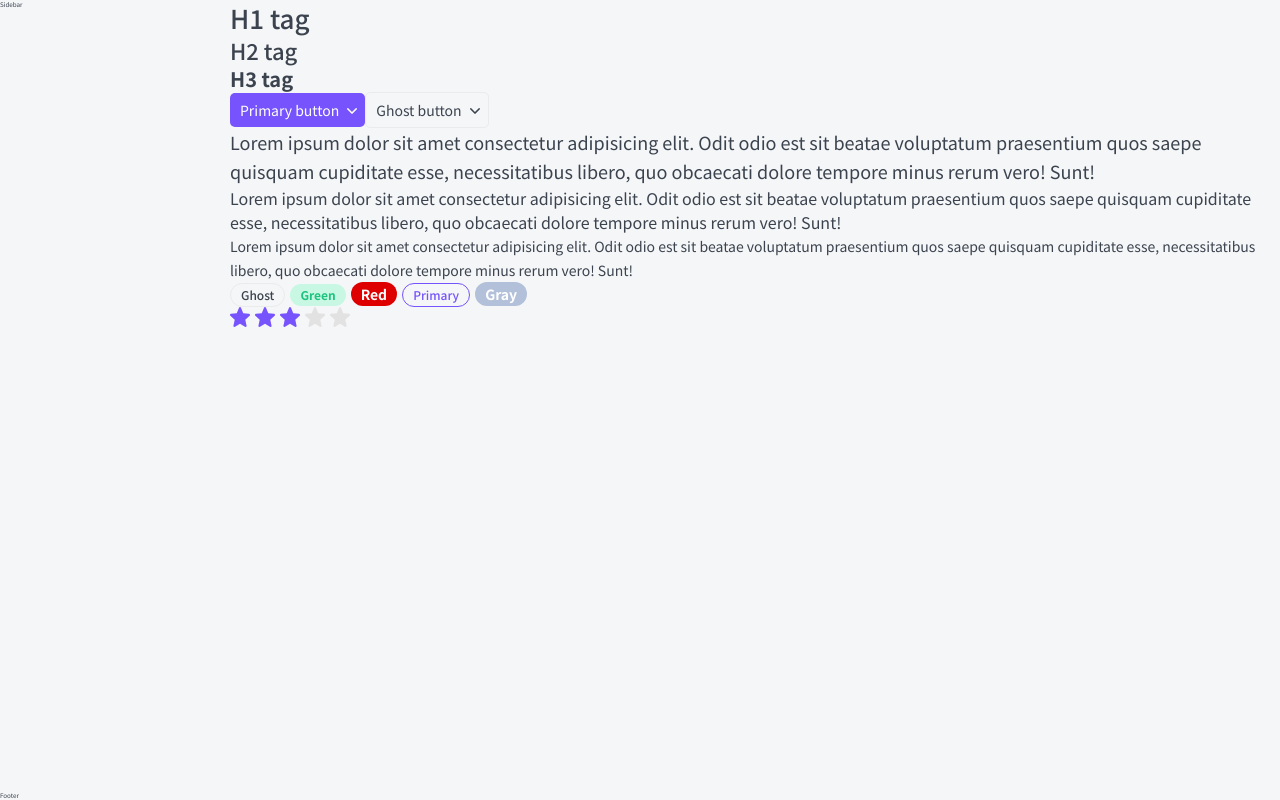
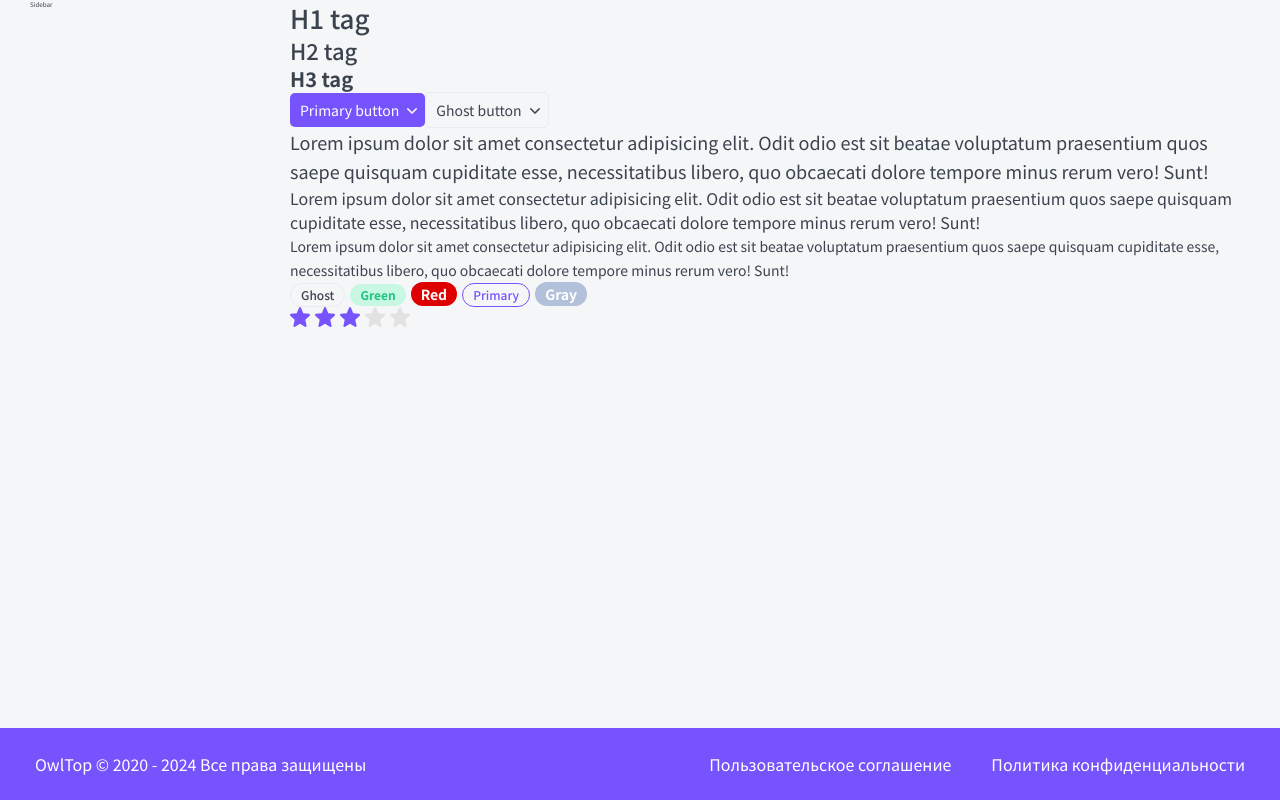
Before and after one commit to Alexey-Timakov/next-top-courses, a Next.js app: page / in a window 1280 px wide. Built offline with nearby package versions, Linux system fonts and the light colour scheme.

Commit message:
Add styles and adaptivity on Footer block

```diff
--- a/package.json
+++ b/package.json
@@ -11,6 +11,7 @@
     "stylelint": "stylelint \"**/*.{css,scss}\" --fix"
   },
   "dependencies": {
+    "date-fns": "^3.6.0",
     "next": "14.1.4",
     "react": "^18",
     "react-dom": "^18"
--- a/src/app/globals.scss
+++ b/src/app/globals.scss
@@ -6,6 +6,7 @@
   --font-base-size: 62.5%;
   --black: #3B434E;
   --white: #fff;
+  --white-hover: #cfcfcf;
   --primary: #7653FC;
   --primary-hover: #5c3ae3;
   --red: #FC836D;
--- a/src/app/layout.tsx
+++ b/src/app/layout.tsx
@@ -15,13 +15,13 @@ export default function RootLayout({ children }: Readonly<{ children: React.Reac
   return (
     <html lang="en">
       <body className={`${notoSans.className}`}>
-        <div className="layout md:layout-main grid grid-rows-main grid-cols-mobile md:grid-cols-main min-h-screen">
+        <div className="layout md:layout-main grid grid-rows-main grid-cols-layout-mobile md:grid-cols-layout-main gap-x-12 min-h-screen">
           <Header className="header block md:hidden" />
           <Sidebar className="sidebar hidden md:block" />
           <div className="site-content">
             {children}
           </div>
-          <Footer className="footer" />
+          <Footer className="footer px-14 py-10 grid grid-cols-1 gap-x-16 gap-y-4 md:grid-cols-footer-main" />
         </div>
       </body>
     </html>
--- /dev/null
+++ b/src/layout/Footer/Footer.module.scss
@@ -0,0 +1,15 @@
+.footer {
+  font-size: 1.6rem;
+  line-height: 2.2rem;
+  color: var(--white);
+  background-color: var(--primary);
+
+  >a {
+    cursor: pointer;
+    text-decoration: none;
+
+    &:hover {
+      color: var(--white-hover);
+    }
+  }
+}
--- a/src/layout/Footer/Footer.tsx
+++ b/src/layout/Footer/Footer.tsx
@@ -1,10 +1,17 @@
 import { DetailedHTMLProps, HTMLAttributes } from "react";
+import styles from "./Footer.module.scss";
+import cn from "classnames";
+import { format } from "date-fns";
 
 interface IFooter extends DetailedHTMLProps<HTMLAttributes<HTMLDivElement>, HTMLDivElement> {
 };
 
-export const Footer = ({ ...props }: IFooter): JSX.Element => {
+export const Footer = ({ className, ...props }: IFooter): JSX.Element => {
   return (
-    <div {...props}>Footer</div>
+    <footer {...props} className={cn(className, styles.footer)}>
+      <p>OwlTop © 2020 - {format(new Date(), "yyyy")} Все права защищены</p>
+      <a href="#" target="_blank" rel="noopener noreferrer">Пользовательское соглашение</a>
+      <a href="#" target="_blank" rel="noopener noreferrer">Политика конфиденциальности</a>
+    </footer>
   );
 };
--- a/tailwind.config.ts
+++ b/tailwind.config.ts
@@ -14,8 +14,9 @@ const config: Config = {
         "main": "auto 1fr auto"
       },
       gridTemplateColumns: {
-        "mobile": "minmax(32rem, 1fr)",
-        "main": "auto 23rem minmax(32rem, 120rem) auto"
+        "layout-main": "auto 23rem minmax(32rem, 120rem) auto",
+        "layout-mobile": "minmax(32rem, 1fr)",
+        "footer-main": "1fr auto auto",
       },
       backgroundImage: {
         "gradient-radial": "radial-gradient(var(--tw-gradient-stops))",
```
Also changed, not shown: 1 other file (tests, documents, lock files or other folders).
